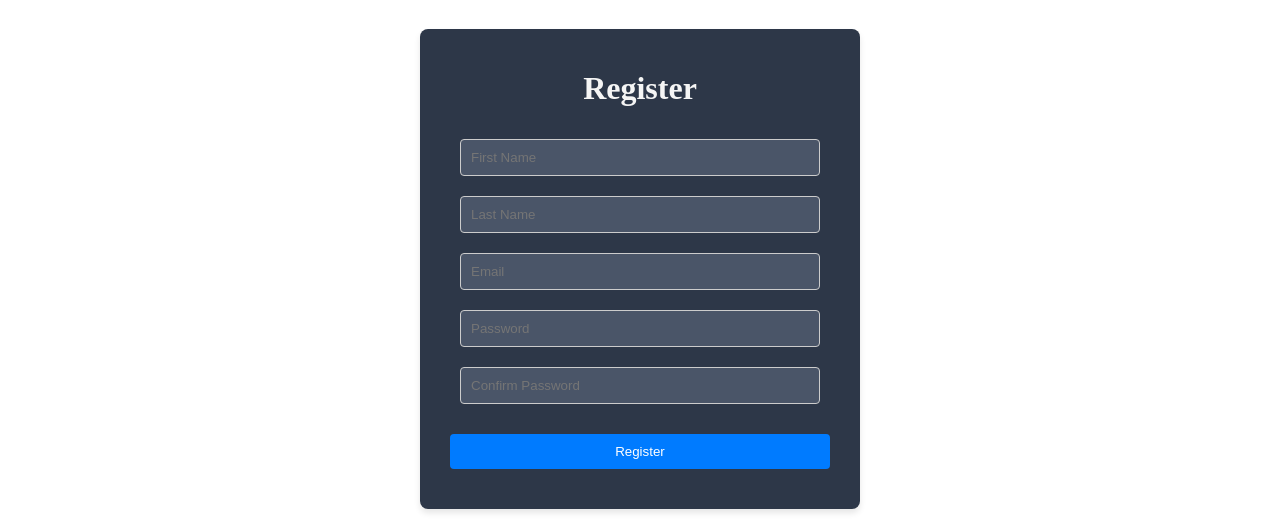
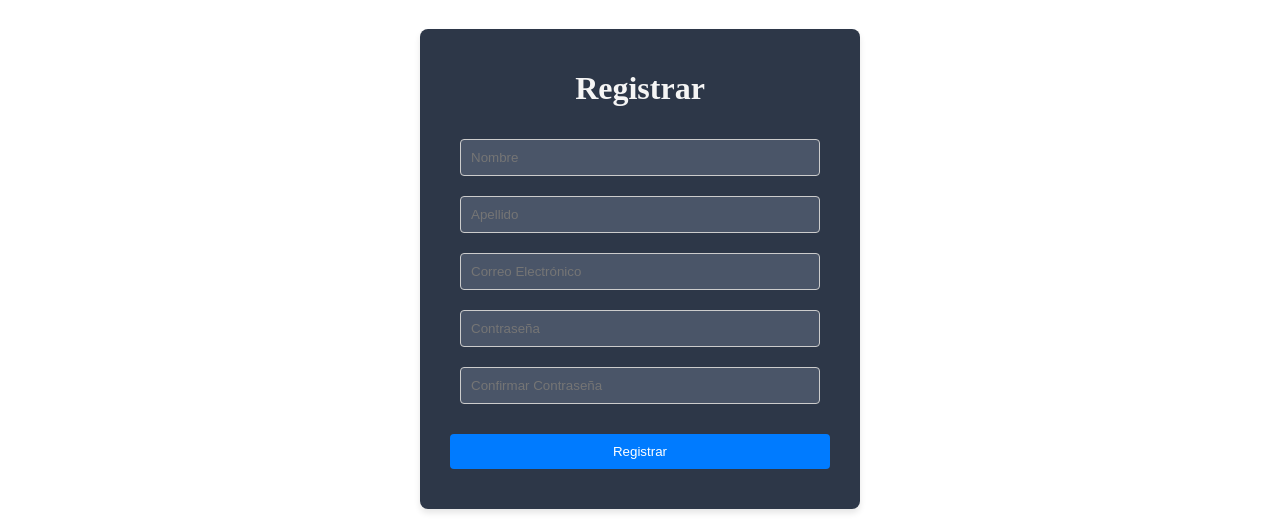
Before and after one commit to etec-programacion-3/2024-frontend-GonzalezFacu, a React (Vite) app: page /register in a window 1280 px wide. Shown: the part 191-710 px from the top of the page. Built offline with nearby package versions, Linux system fonts and the light colour scheme.

Commit message:
Arreglo Login y Register

```diff
--- a/src/components/LoginForm.jsx
+++ b/src/components/LoginForm.jsx
@@ -7,7 +7,7 @@ import "../styles/LoginForm.css";
 import LoadingIndicator from "./LoadingIndicator";
 
 function LoginForm() {
-  const [username, setUsername] = useState("");
+  const [email, setEmail] = useState(""); // Cambia `username` a `email`
   const [password, setPassword] = useState("");
   const [loading, setLoading] = useState(false);
   const { setIsAuthorized } = useAuth();
@@ -18,13 +18,13 @@ function LoginForm() {
     e.preventDefault();
 
     try {
-      const res = await api.post("/api/token/", { username, password });
+      const res = await api.post("/api/token/", { email, password }); // Envía `email` en lugar de `username`
       localStorage.setItem(ACCESS_TOKEN, res.data.access);
       localStorage.setItem(REFRESH_TOKEN, res.data.refresh);
       setIsAuthorized(true);
       navigate("/");
     } catch (error) {
-      alert(error);
+      alert(error.response.data.detail || "Error al iniciar sesión");
     } finally {
       setLoading(false);
     }
@@ -36,9 +36,9 @@ function LoginForm() {
       <input
         className="form-input"
         type="text"
-        value={username}
-        onChange={(e) => setUsername(e.target.value)}
-        placeholder="Username"
+        value={email} // Cambia `username` a `email`
+        onChange={(e) => setEmail(e.target.value)} // Cambia `setUsername` a `setEmail`
+        placeholder="Email" // Cambia el placeholder a "Email"
         required
       />
       <input
--- a/src/components/RegisterForm.jsx
+++ b/src/components/RegisterForm.jsx
@@ -18,7 +18,7 @@ function RegisterForm() {
     setLoading(true);
 
     if (password !== confirmPassword) {
-      alert("Passwords do not match!");
+      alert("Las contraseñas no coinciden!");
       setLoading(false);
       return;
     }
@@ -30,9 +30,13 @@ function RegisterForm() {
         email,
         password,
       });
+      alert("Registro exitoso! Ahora puedes iniciar sesión.");
       navigate("/login");
     } catch (error) {
-      alert(error);
+      alert(
+        "Error durante el registro: " +
+          (error.response?.data?.detail || error.message)
+      );
     } finally {
       setLoading(false);
     }
@@ -40,13 +44,13 @@ function RegisterForm() {
 
   return (
     <form onSubmit={handleSubmit} className="form-container">
-      <h1>Register</h1>
+      <h1>Registrar</h1>
       <input
         className="form-input"
         type="text"
         value={firstName}
         onChange={(e) => setFirstName(e.target.value)}
-        placeholder="First Name"
+        placeholder="Nombre"
         required
       />
       <input
@@ -54,7 +58,7 @@ function RegisterForm() {
         type="text"
         value={lastName}
         onChange={(e) => setLastName(e.target.value)}
-        placeholder="Last Name"
+        placeholder="Apellido"
         required
       />
       <input
@@ -62,7 +66,7 @@ function RegisterForm() {
         type="email"
         value={email}
         onChange={(e) => setEmail(e.target.value)}
-        placeholder="Email"
+        placeholder="Correo Electrónico"
         required
       />
       <input
@@ -70,7 +74,7 @@ function RegisterForm() {
         type="password"
         value={password}
         onChange={(e) => setPassword(e.target.value)}
-        placeholder="Password"
+        placeholder="Contraseña"
         required
       />
       <input
@@ -78,12 +82,12 @@ function RegisterForm() {
         type="password"
         value={confirmPassword}
         onChange={(e) => setConfirmPassword(e.target.value)}
-        placeholder="Confirm Password"
+        placeholder="Confirmar Contraseña"
         required
       />
       {loading && <LoadingIndicator />}
-      <button className="form-button" type="submit">
-        Register
+      <button className="form-button" type="submit" disabled={loading}>
+        Registrar
       </button>
     </form>
   );
```
